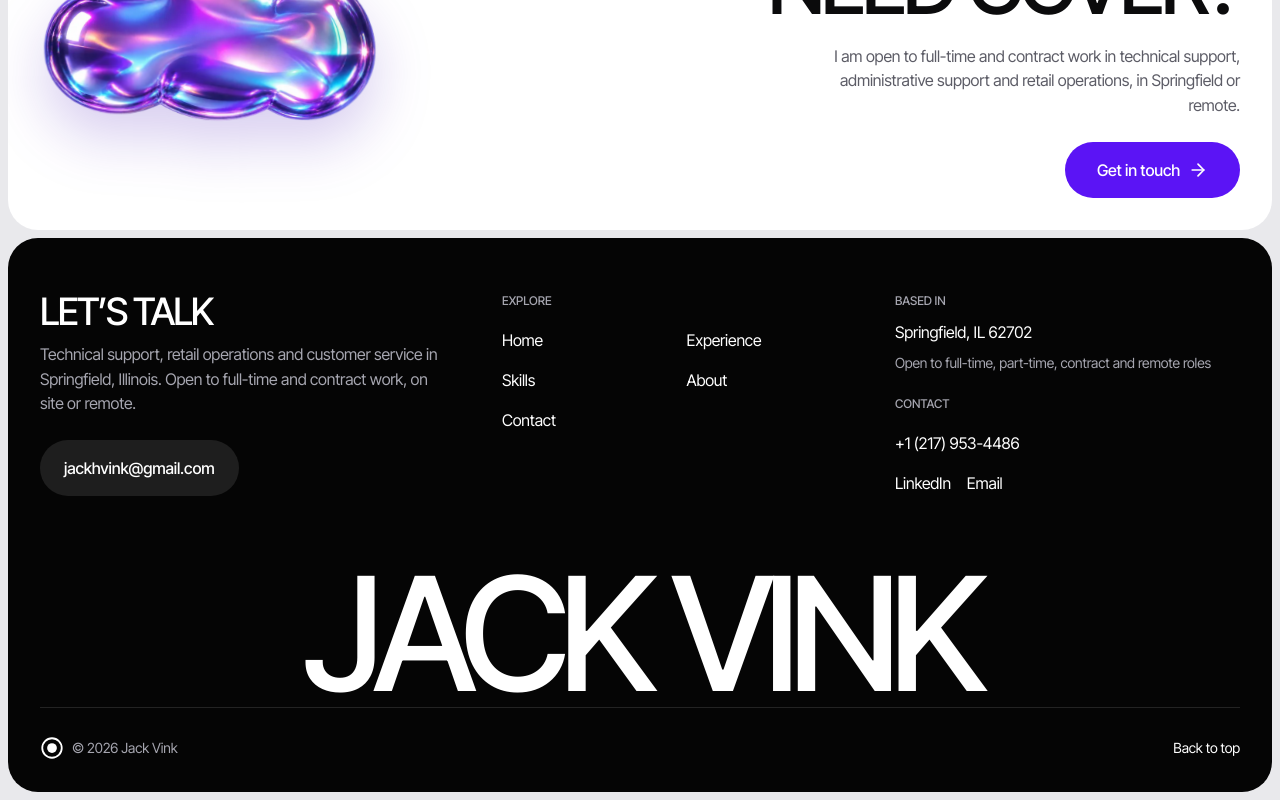
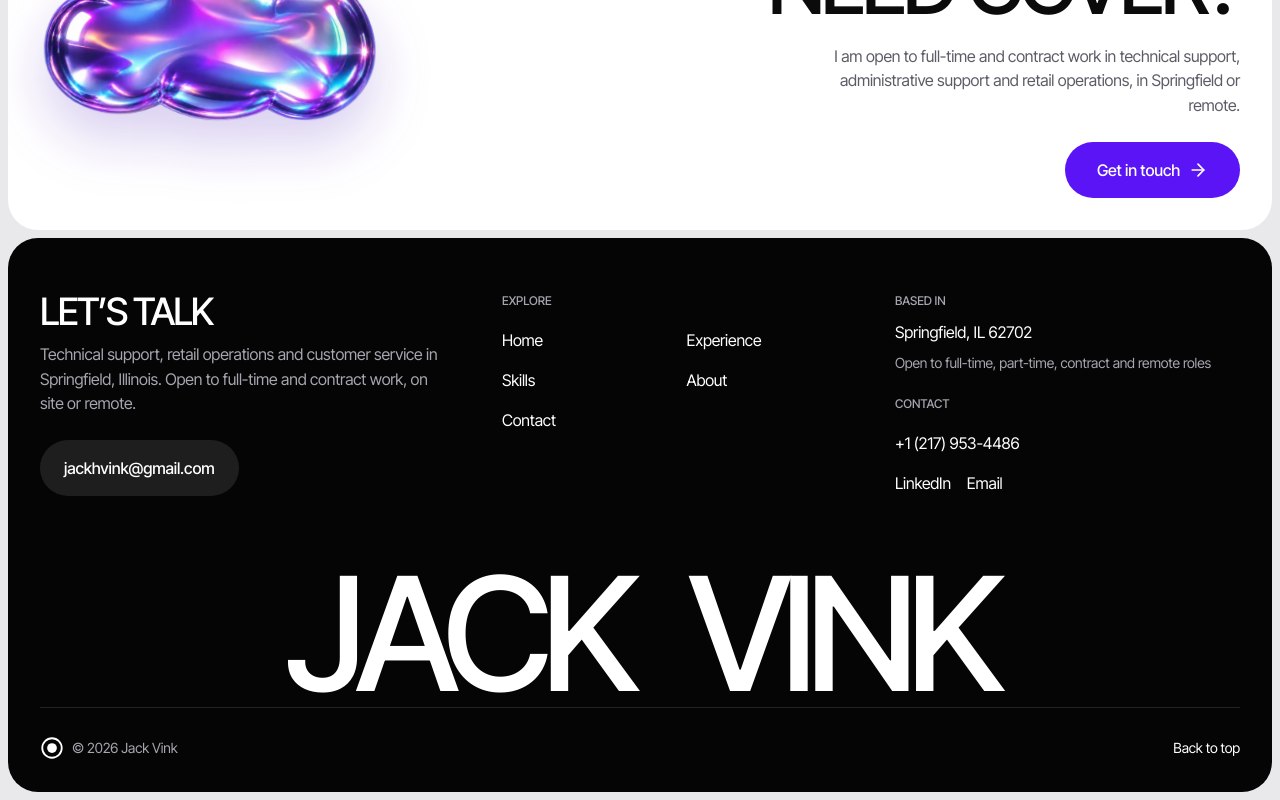
Before and after one commit to jkvk217/portfolio-, a React (Vite) app: page / in a window 1280 px wide. Shown: the part 4045-4845 px from the top of the page. Built offline with nearby package versions, Linux system fonts and the light colour scheme.

Commit message:
Widen the gap in the footer wordmark
Jack and Vink now sit further apart, scaled to the giant footer type.

```diff
--- a/src/components/Footer.tsx
+++ b/src/components/Footer.tsx
@@ -67,7 +67,7 @@ export function Footer() {
         </div>
         <p
           aria-hidden
-          className="display mt-16 -mb-[0.12em] text-center text-[clamp(2.6rem,-0.5rem+13vw,13rem)] leading-[0.85] tracking-[-0.07em] text-white select-none"
+          className="display mt-16 -mb-[0.12em] text-center text-[clamp(2.6rem,-0.5rem+13vw,13rem)] leading-[0.85] tracking-[-0.07em] text-white select-none [word-spacing:0.22em]"
         >
           Jack Vink
         </p>
```
